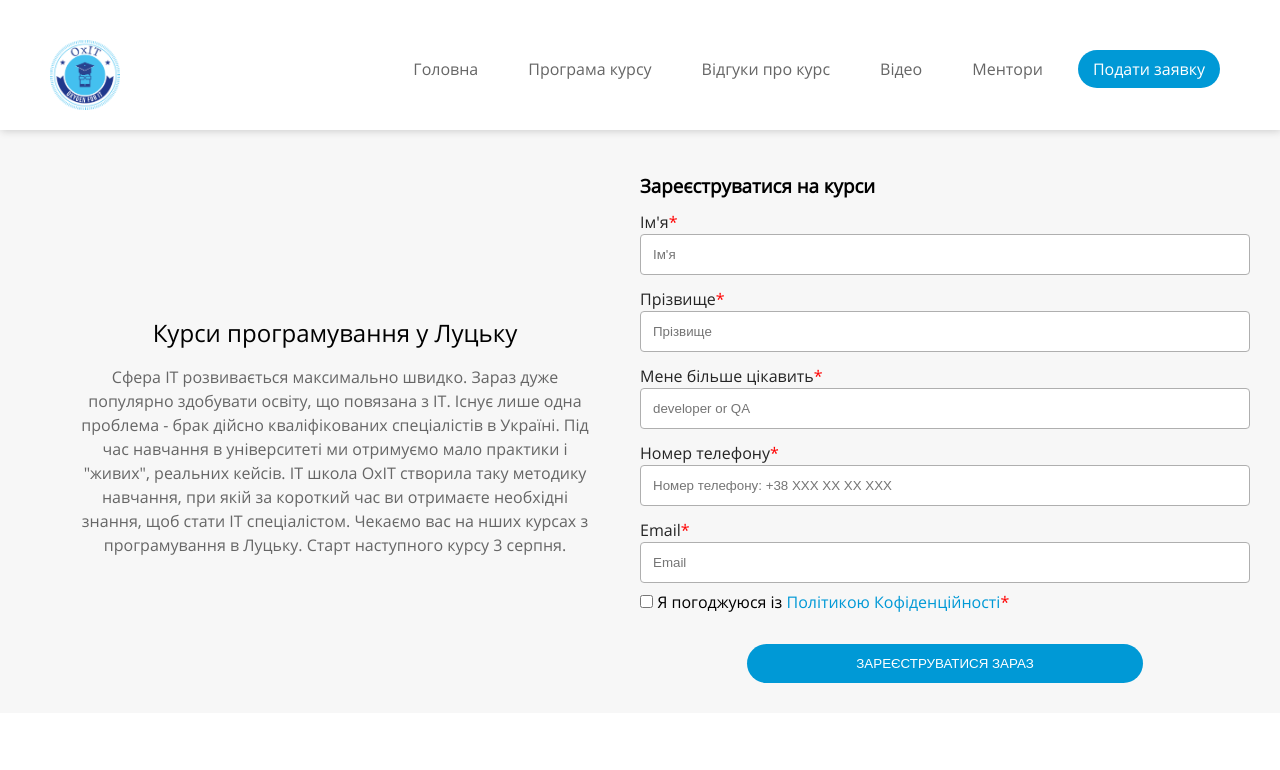
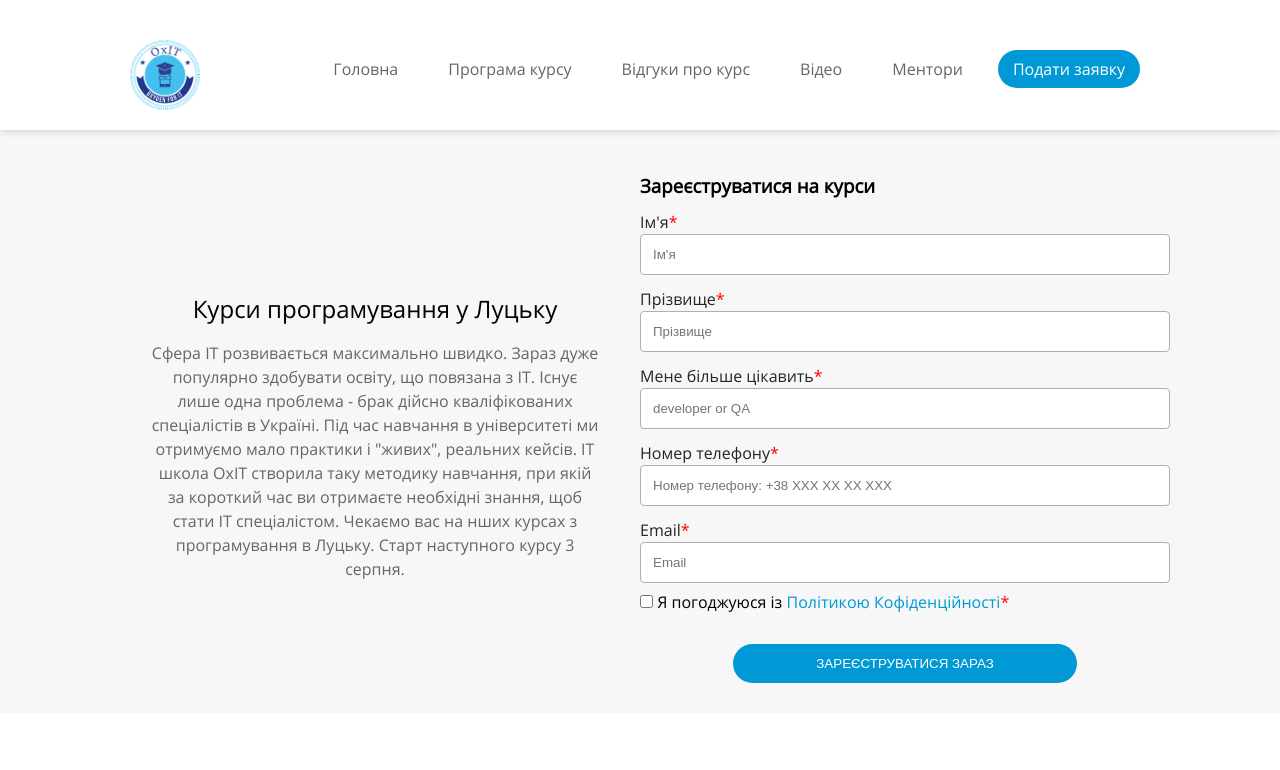
Before and after one commit to deku-dev/project-four, a website: page index.html in a window 1280 px wide. Shown: the top 770 px of the page. Drawn offline with nearby package versions, Linux system fonts and the light colour scheme; files that its build step writes are made by us from their sources.

Commit message:
Fix-bugs

```diff
--- a/style/scss/_common.scss
+++ b/style/scss/_common.scss
@@ -8,6 +8,9 @@
   .cent-cont {
     padding: 0 calc(50% - 360px);
   }
+  .course-prog{
+
+  }
 }
 
 @media (min-width: 991.98px) {
@@ -15,9 +18,8 @@
     padding: 0 calc(50% - 480px);
   }
 }
-
 @media (min-width: 1199.98px) {
   .cent-cont {
-    padding: 0 calc(50% - 610px);
+    padding: 0 calc(50% - 530px);
   }
 }
```
Also changed, not shown: src/index.html (+4 -4 lines).
